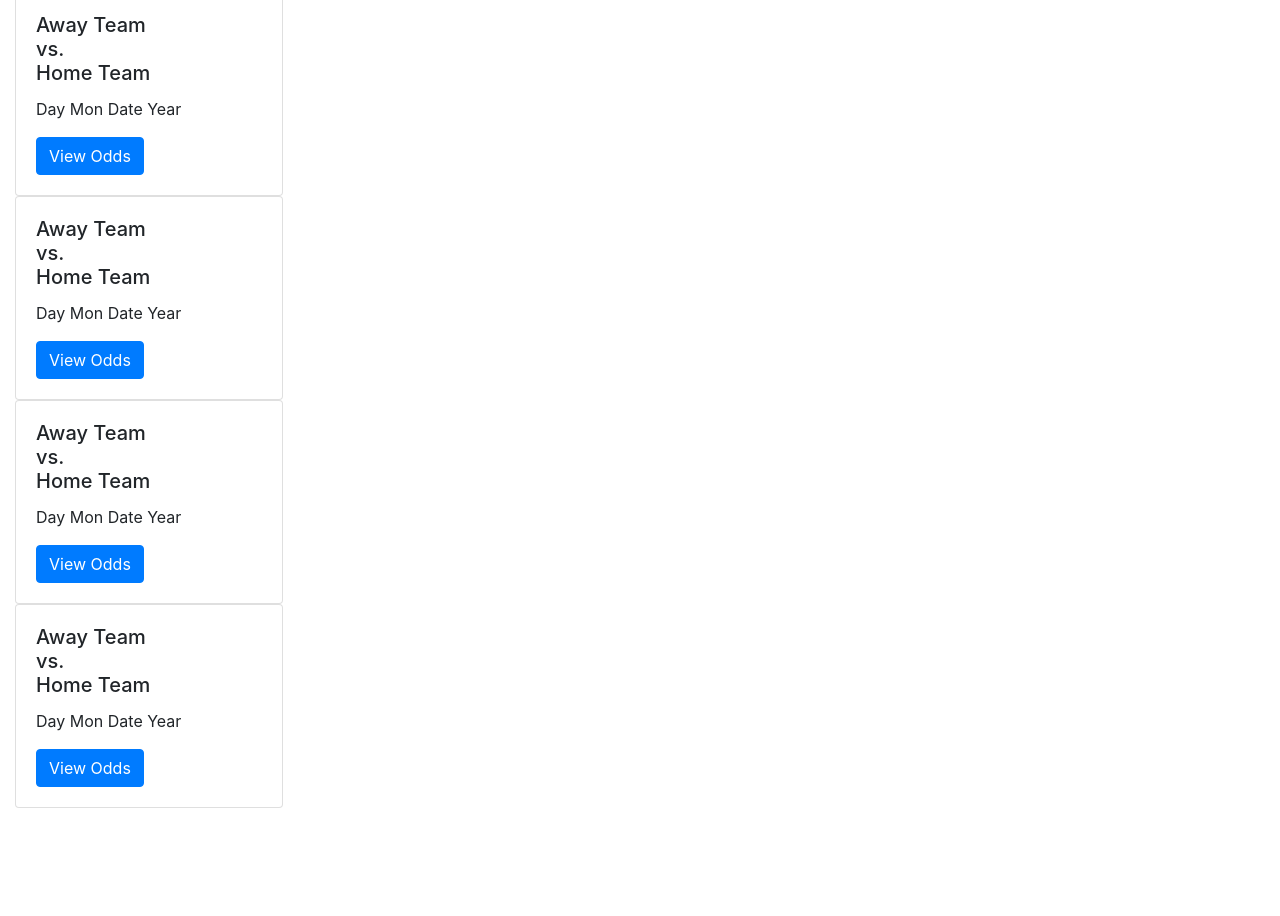
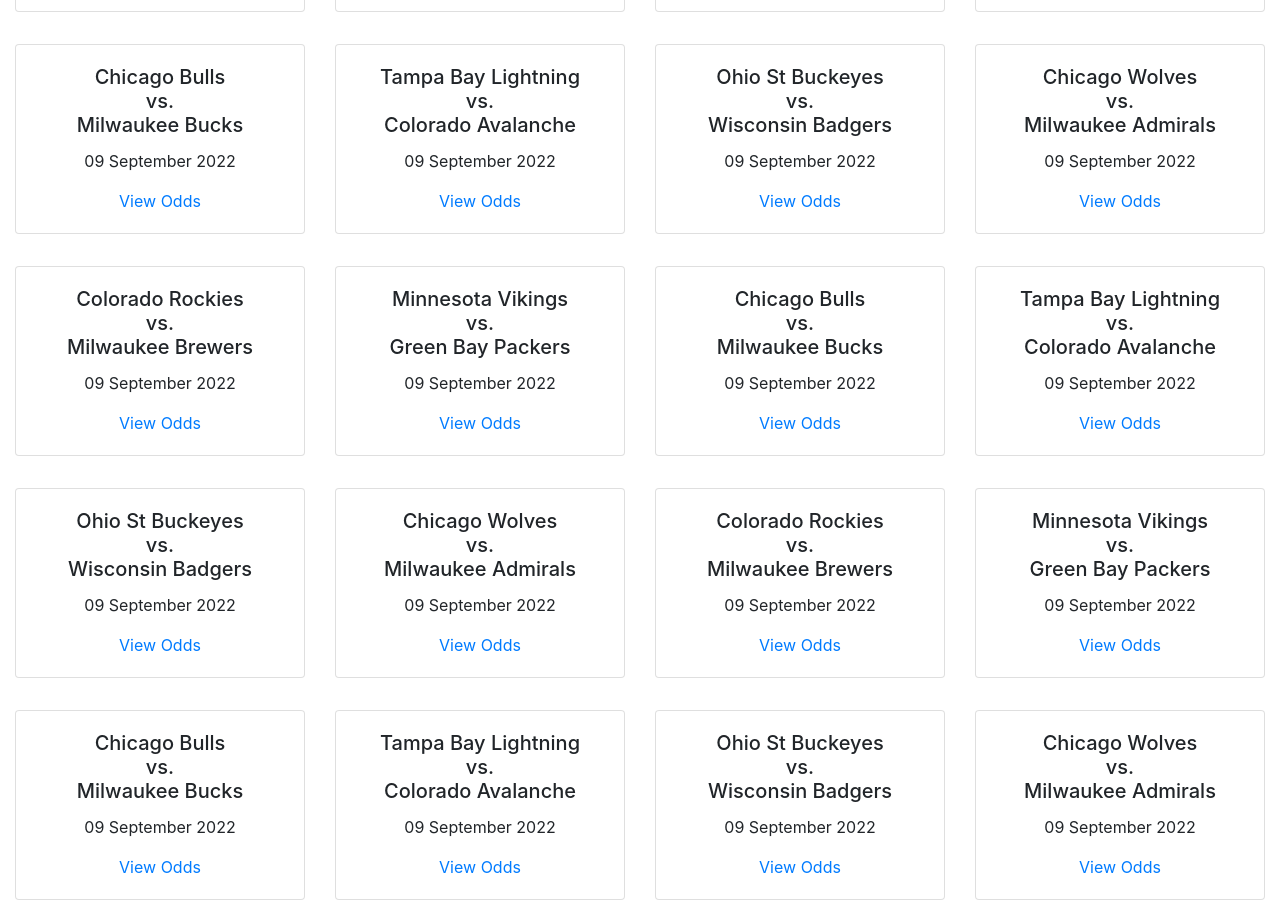
Before and after one commit to hjsutter/bookkeeper, an Angular app: page /mlb in a window 1280 px wide. Shown: the part 560-1476 px from the top of the page. Before the commit the page ends 1368 px from the top, so only its background shows below. Built offline with nearby package versions, Linux system fonts and the light colour scheme.

Commit message:
Added test data, made some styling changes

```diff
--- a/src/app/mlb-games/mlb-games.component.html
+++ b/src/app/mlb-games/mlb-games.component.html
@@ -2,52 +2,19 @@
   <h1>MLB Games</h1>
 </div>
 <!-- Test Cards -->
-    <div class="row card-deck">
-      <div class="col-3">
-        <div class="card">
-          <div class="card-body">
-            <h5 class="card-title">Away Team<br>vs.<br>Home Team</h5>
-            <p class="card-text" id="date">Day Mon Date Year</p>
-            <button class="btn btn-primary">View Odds</button>
-          </div>
-        </div>
-        <div class="card">
-          <div class="card-body">
-            <h5 class="card-title">Away Team<br>vs.<br>Home Team</h5>
-            <p class="card-text" id="date">Day Mon Date Year</p>
-            <button class="btn btn-primary">View Odds</button>
-          </div>
-        </div>
-        <div class="card">
-          <div class="card-body">
-            <h5 class="card-title">Away Team<br>vs.<br>Home Team</h5>
-            <p class="card-text" id="date">Day Mon Date Year</p>
-            <button class="btn btn-primary">View Odds</button>
-          </div>
-        </div>
-        <div class="card">
-          <div class="card-body">
-            <h5 class="card-title">Away Team<br>vs.<br>Home Team</h5>
-            <p class="card-text" id="date">Day Mon Date Year</p>
-            <button class="btn btn-primary">View Odds</button>
-          </div>
-        </div>
-        <div class="card">
-          <div class="card-body">
-            <h5 class="card-title">Away Team<br>vs.<br>Home Team</h5>
-            <p class="card-text" id="date">Day Mon Date Year</p>
-            <button class="btn btn-primary">View Odds</button>
-          </div>
-        </div>
-        <div class="card">
-          <div class="card-body">
-            <h5 class="card-title">Away Team<br>vs.<br>Home Team</h5>
-            <p class="card-text" id="date">Day Mon Date Year</p>
-            <button class="btn btn-primary">View Odds</button>
-          </div>
+<div class="container-fluid">
+  <div class="row card-group" style="display: flex;">
+    <div class="col-3 my-3" *ngFor=" let game of testList, let i = index">
+      <div class="card">
+        <div class="card-body text-center">
+          <h5 class="card-title">{{game.away_team}}<br>vs.<br>{{game.home_team}}</h5>
+          <p class="card-text" id="date">{{game.commence_time}}</p>
+          <a routerLink="/mlb" (click)="viewDetails(i)" class="stretched-link">View Odds</a>
         </div>
       </div>
     </div>
+  </div>
+</div>
 <!-- Auto-Generated Cards -->
 <!-- <div class="container">
   <div class="row card-deck my-5 align-items-center justify-content-center">
--- a/src/app/mlb-games/mlb-games.component.ts
+++ b/src/app/mlb-games/mlb-games.component.ts
@@ -18,6 +18,32 @@
 export class MlbGamesComponent implements OnInit {
 
   oddsList: any[] = [];
+  testList = [
+    { home_team: 'Milwaukee Brewers', away_team: 'Colorado Rockies', commence_time: '09 September 2022'},
+    { home_team: 'Green Bay Packers', away_team: 'Minnesota Vikings', commence_time: '09 September 2022'},
+    { home_team: 'Milwaukee Bucks', away_team: 'Chicago Bulls', commence_time: '09 September 2022'},
+    { home_team: 'Colorado Avalanche', away_team: 'Tampa Bay Lightning', commence_time: '09 September 2022'},
+    { home_team: 'Wisconsin Badgers', away_team: 'Ohio St Buckeyes', commence_time: '09 September 2022'},
+    { home_team: 'Milwaukee Admirals', away_team: 'Chicago Wolves', commence_time: '09 September 2022'},
+    { home_team: 'Milwaukee Brewers', away_team: 'Colorado Rockies', commence_time: '09 September 2022'},
+    { home_team: 'Green Bay Packers', away_team: 'Minnesota Vikings', commence_time: '09 September 2022'},
+    { home_team: 'Milwaukee Bucks', away_team: 'Chicago Bulls', commence_time: '09 September 2022'},
+    { home_team: 'Colorado Avalanche', away_team: 'Tampa Bay Lightning', commence_time: '09 September 2022'},
+    { home_team: 'Wisconsin Badgers', away_team: 'Ohio St Buckeyes', commence_time: '09 September 2022'},
+    { home_team: 'Milwaukee Admirals', away_team: 'Chicago Wolves', commence_time: '09 September 2022'},
+    { home_team: 'Milwaukee Brewers', away_team: 'Colorado Rockies', commence_time: '09 September 2022'},
+    { home_team: 'Green Bay Packers', away_team: 'Minnesota Vikings', commence_time: '09 September 2022'},
+    { home_team: 'Milwaukee Bucks', away_team: 'Chicago Bulls', commence_time: '09 September 2022'},
+    { home_team: 'Colorado Avalanche', away_team: 'Tampa Bay Lightning', commence_time: '09 September 2022'},
+    { home_team: 'Wisconsin Badgers', away_team: 'Ohio St Buckeyes', commence_time: '09 September 2022'},
+    { home_team: 'Milwaukee Admirals', away_team: 'Chicago Wolves', commence_time: '09 September 2022'},
+    { home_team: 'Milwaukee Brewers', away_team: 'Colorado Rockies', commence_time: '09 September 2022'},
+    { home_team: 'Green Bay Packers', away_team: 'Minnesota Vikings', commence_time: '09 September 2022'},
+    { home_team: 'Milwaukee Bucks', away_team: 'Chicago Bulls', commence_time: '09 September 2022'},
+    { home_team: 'Colorado Avalanche', away_team: 'Tampa Bay Lightning', commence_time: '09 September 2022'},
+    { home_team: 'Wisconsin Badgers', away_team: 'Ohio St Buckeyes', commence_time: '09 September 2022'},
+    { home_team: 'Milwaukee Admirals', away_team: 'Chicago Wolves', commence_time: '09 September 2022'}
+  ]
   constructor() {
 
   }
@@ -45,7 +71,10 @@
 
   viewDetails(index: any): void {
     console.log(index)
-    console.log(this.oddsList[index])
-
+    if(this.oddsList.length == 0){
+      console.log(this.testList[index])
+    } else {
+      console.log(this.oddsList[index])
+    }
   }
 }
```
